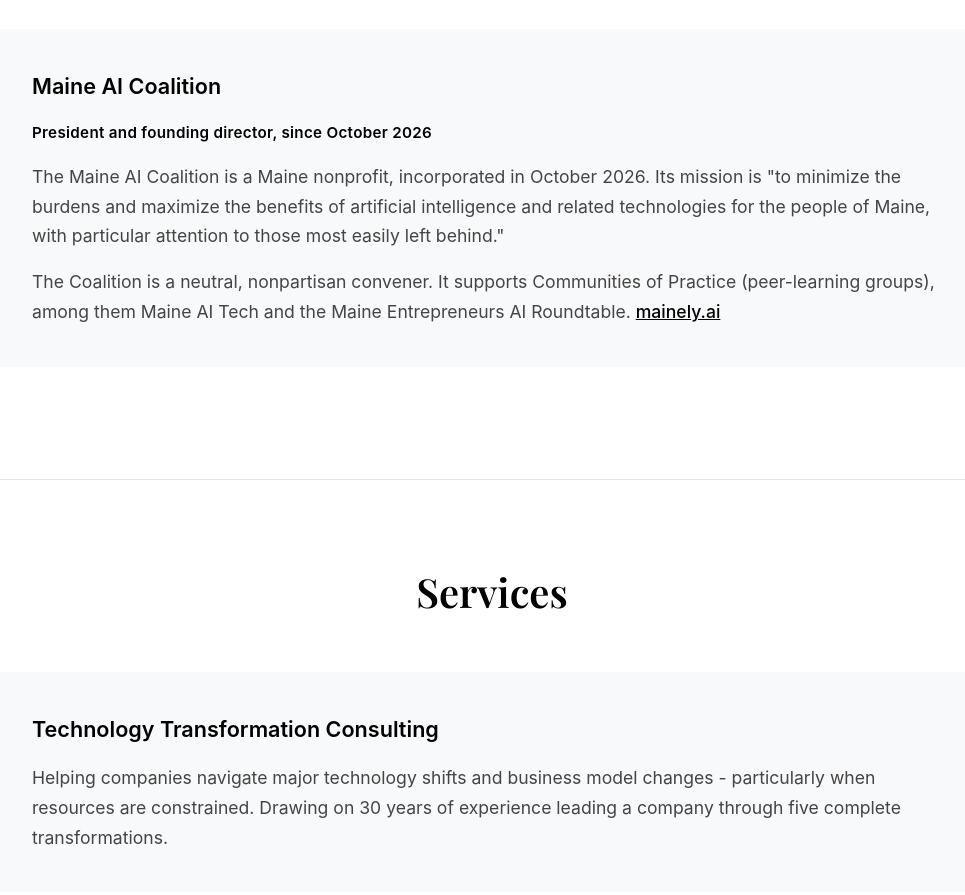
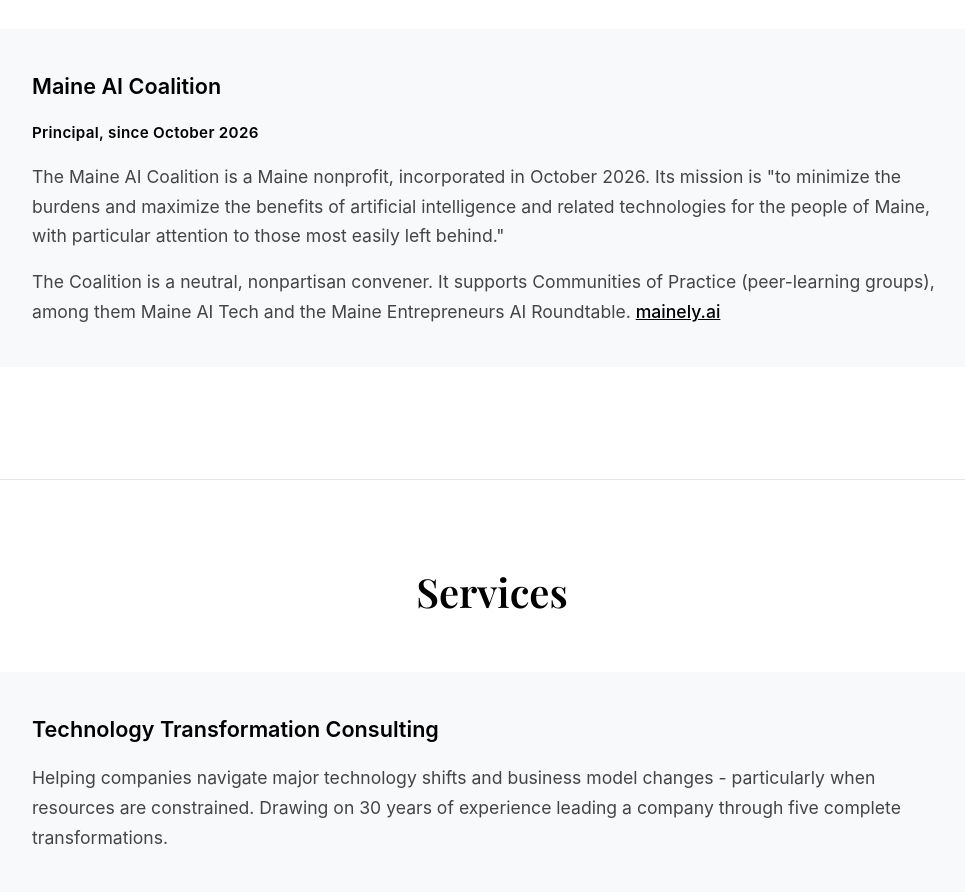
Before and after one commit to fkittredge/KittredgeWebsite, an Eleventy site: page src/index.html in a window 1280 px wide. Shown: the part 3085-3980 px from the top of the page, without its empty margins (148-1113 px from the left). Built offline with nearby package versions, Linux system fonts and the light colour scheme; Eleventy itself is replaced by a stand-in of ours; files that its build step writes are made by us from their sources.

Commit message:
Title the Maine AI Coalition role Principal
Replace "President and founding director" with "Principal" in the
home page Current Work entry and the CV's current-roles entry.

Co-Authored-By: Claude Fable 5.2 <noreply@anthropic.com>

```diff
--- a/src/index.html
+++ b/src/index.html
@@ -115,7 +115,7 @@
 
                     <div class="service-item">
                         <h3>Maine AI Coalition</h3>
-                        <p class="work-role">President and founding director, since October 2026</p>
+                        <p class="work-role">Principal, since October 2026</p>
                         <p>The Maine AI Coalition is a Maine nonprofit, incorporated in October 2026. Its mission is "to minimize the burdens and maximize the benefits of artificial intelligence and related technologies for the people of Maine, with particular attention to those most easily left behind."</p>
                         <p>The Coalition is a neutral, nonpartisan convener. It supports Communities of Practice (peer-learning groups), among them Maine AI Tech and the Maine Entrepreneurs AI Roundtable. <a href="https://mainely.ai/">mainely.ai</a></p>
                     </div>
```
Also changed, not shown: src/cv.html (+1 -1 lines).
